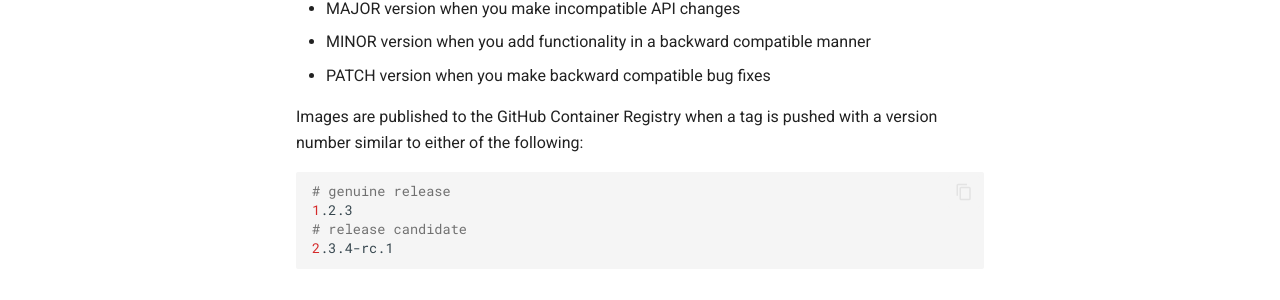
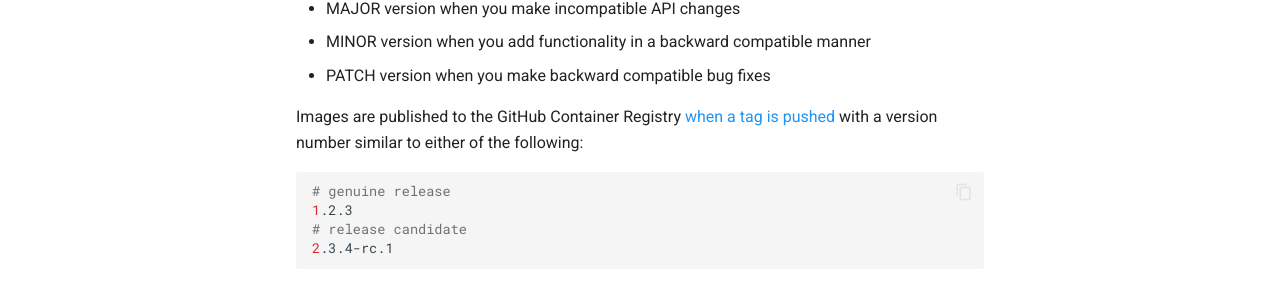
Before and after one commit to cal-itp/docker-python-web, an MkDocs documentation site: the page built from docs/guides/publish-an-image.md, in a window 1280 px wide. Shown: the part 483-783 px from the top of the page. Built offline with MkDocs 1.6.1 and Material for MkDocs 9.7.7, drawn with Linux system fonts in a browser that asks for light colours; nearby versions of some CDN libraries; comment, search, counter and statistics services are not loaded; some of the changed lines change nothing that is shown.

Commit message:
docs: link out to tag creation doc again for clarity

````diff
--- a/docs/guides/publish-an-image.md
+++ b/docs/guides/publish-an-image.md
@@ -12,7 +12,7 @@ Given a version number `MAJOR.MINOR.PATCH`, increment the:
 - MINOR version when you add functionality in a backward compatible manner
 - PATCH version when you make backward compatible bug fixes
 
-Images are published to the GitHub Container Registry when a tag is pushed with a version number similar to either of the following:
+Images are published to the GitHub Container Registry [when a tag is pushed](https://docs.calitp.org/benefits/guides/release/#2-create-a-release-tag-on-main-and-push-it) with a version number similar to either of the following:
 
 ```bash
 # genuine release
````
